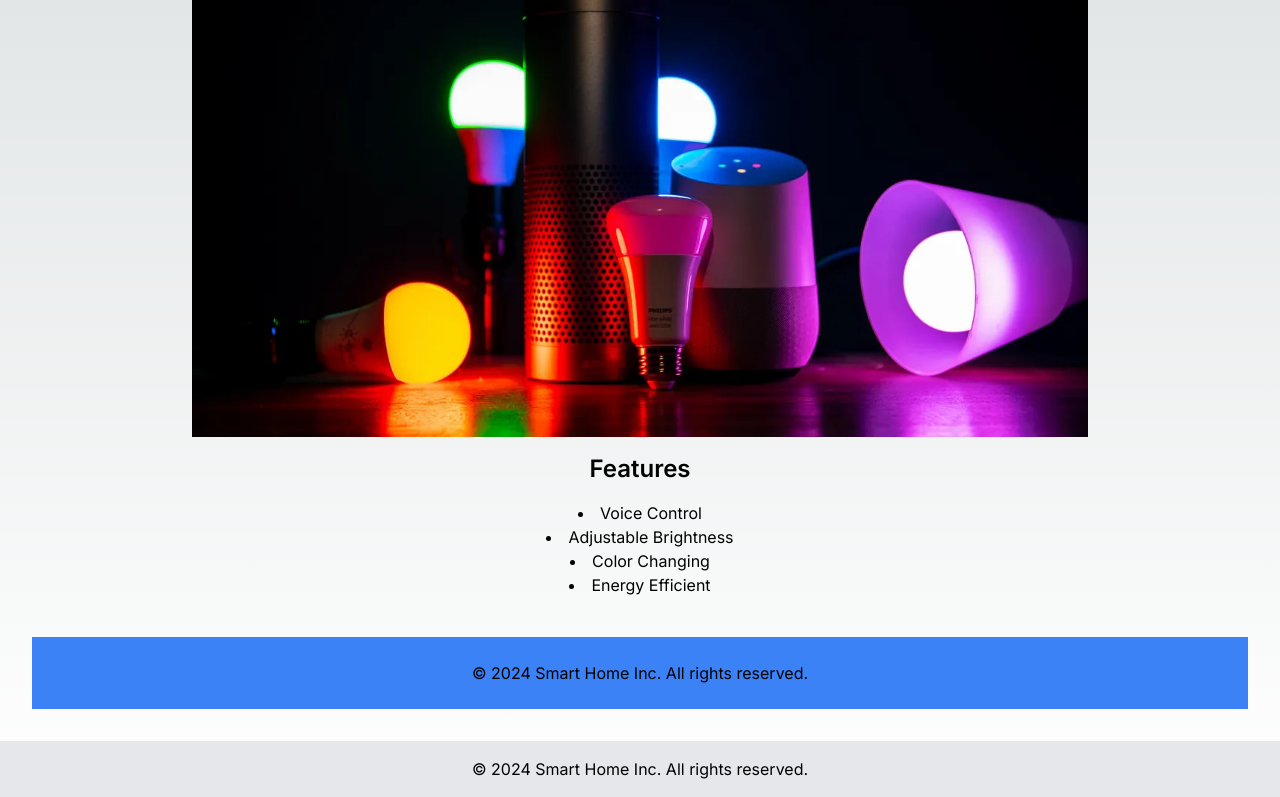
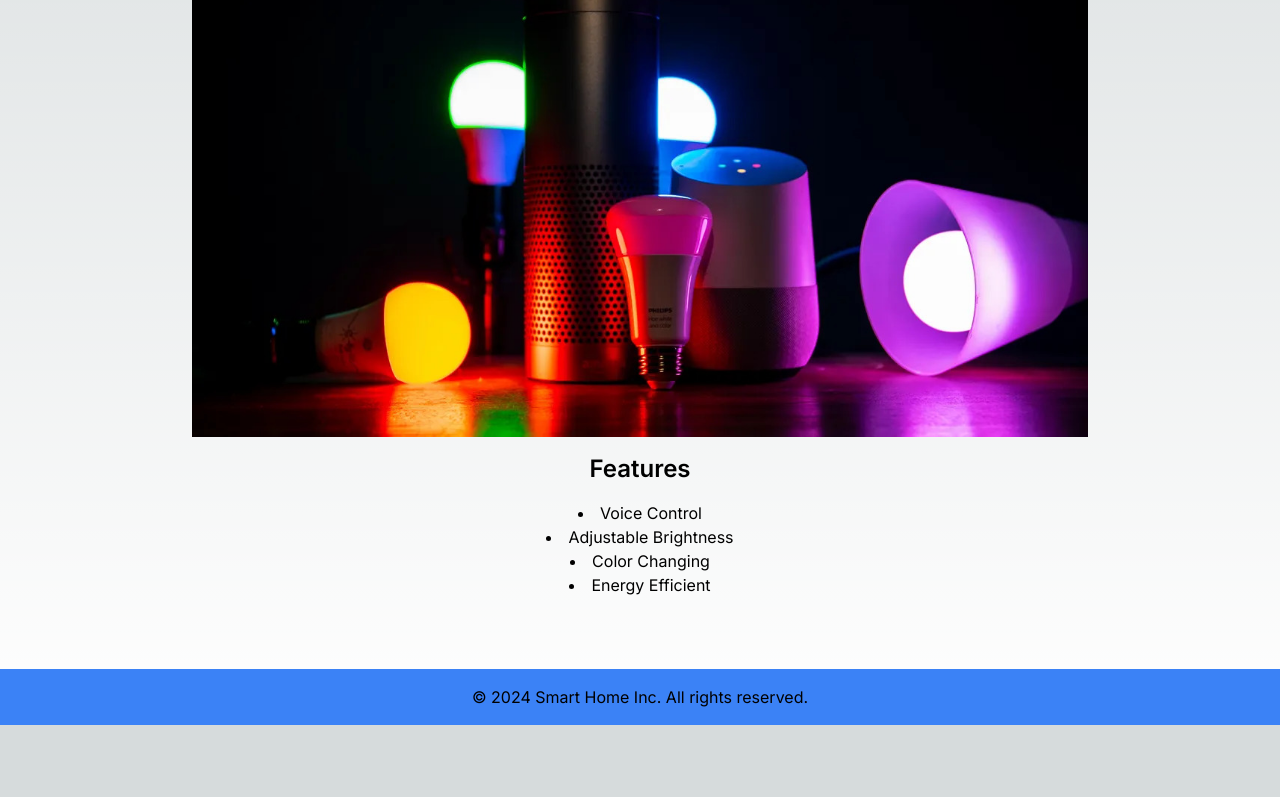
Before and after one commit to jtwiley1996/Next-React-Product-Landing, a Next.js app: page / in a window 1280 px wide. Shown: the part 351-1148 px from the top of the page. After the commit the page ends 1076 px from the top, so only its background shows below. Built offline with nearby package versions, Linux system fonts and the light colour scheme.

Commit message:
added footer to the layout.tsx

```diff
--- a/src/app/layout.tsx
+++ b/src/app/layout.tsx
@@ -32,7 +32,7 @@ export default function RootLayout({
           </ul>
         </nav>
         <main className="flex-grow">{children}</main>
-        <footer className="bg-gray-200 text-center p-4">
+        <footer className="bg-blue-500 text-center p-4">
           <p>© 2024 Smart Home Inc. All rights reserved.</p>
         </footer>
       </body>
--- a/src/app/page.tsx
+++ b/src/app/page.tsx
@@ -24,10 +24,6 @@ export default function Home() {
           <li>Energy Efficient</li>
         </ul>
       </section>
-
-      <footer className="w-full text-center py-6 bg-blue-500">
-        <p>© 2024 Smart Home Inc. All rights reserved.</p>
-      </footer>
     </main>
   );
 }
```
